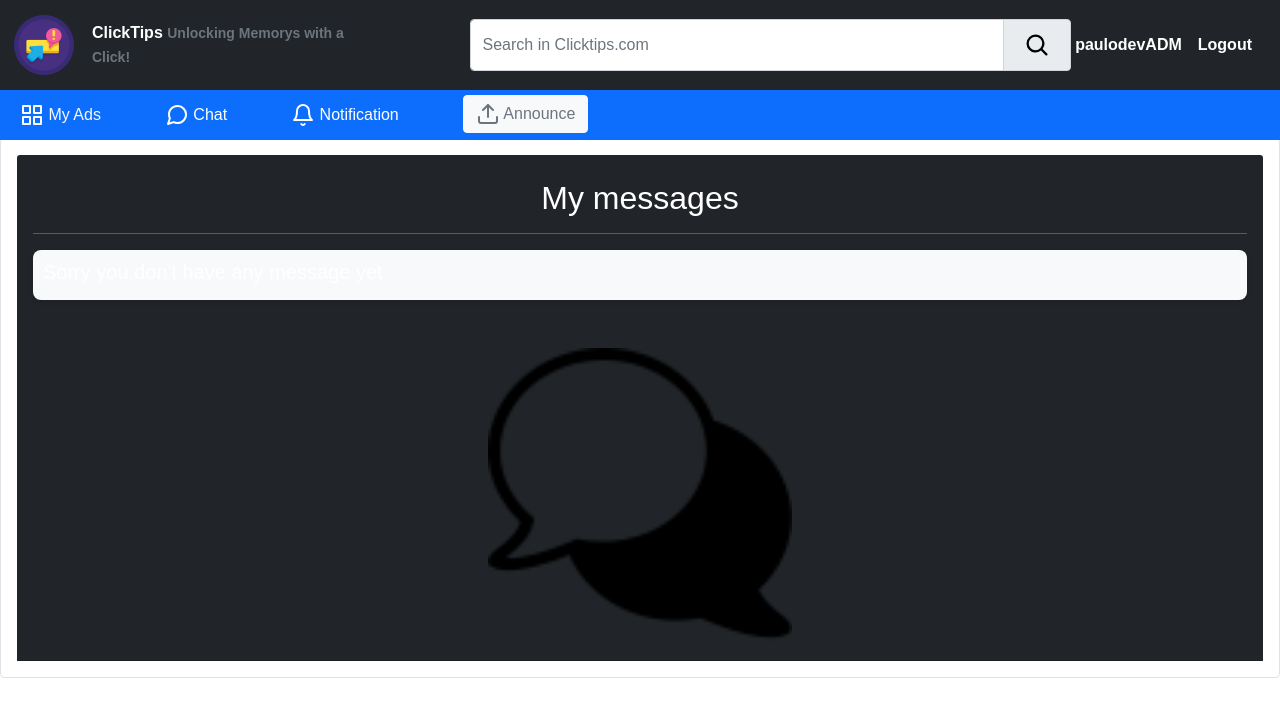
After one commit to MiracleForge/Cs50FinalProject, a Flask app: page /chat in a window 1280 px wide. The commit adds this page. Shown: the top 725 px of the page. Run offline with Flask 3, Linux system fonts and the light colour scheme; the visitor is signed in with stand-in values (Sample User, id 1); some libraries are stand-ins or nearby versions.

Commit message:
render message buged , fuckkk

```diff
--- a/app.py
+++ b/app.py
@@ -615,3 +615,21 @@ def adCreationDB():
                 return redirect('/')
 
     return render_template("AdsCreate.html", error=error_message)
+
+
+@app.route("/chat", methods=['GET', 'POST'])
+@login_required
+def user_chat():
+    user_id = session["user_id"]
+    user_messages = db.execute("SELECT * FROM Chat WHERE receiver_user_id = ?", user_id)
+    new_chat = request.args.get("openChat")
+
+    # Redirection requests
+    if request.method == 'GET':
+        if not new_chat:
+            new_chat = False
+
+        return render_template("chat.html", user_messages=user_messages, new_chat=new_chat)
+    else:
+
+        return render_template('chat.html')
--- a/static/CSS/style.css
+++ b/static/CSS/style.css
@@ -203,7 +203,9 @@ body {
 }
 /* Styles for screens larger than 600 pixels */
 @media (min-width: 600px) {
-
+    .list-group-numbered {
+        display: none!important;
+      }
 
     .search-input-container {
         width: 80vw;
--- /dev/null
+++ b/templates/chat.html
@@ -0,0 +1,57 @@
+{% extends "layout.html" %}
+
+{% block title %}
+    Chat
+{% endblock %}
+
+{% block main %}
+<div class="container-xxl p-lg-3 d-flex flex-column  rounded border border-1 d-block p-x-0 ">
+    <div class="card-header bg-dark text-white  text-center">
+        <h2 class="pt-3 title">My messages</h2>
+        <hr>
+
+        {% if new_chat == False and not user_messages %}
+            <h5 class="mx-auto mt-3 pb-3 title price-container">Sorry you don't have any message yet</h5>
+            <img class="img-fluid w-25 h-25 mx-auto mt-5 d-block" src="/static/assets/image/icons8-chat-100.png" alt="no messages" >
+    </div>
+        {% else %}
+            <div class="card-body bg-dark text-white text-center px-0 px-mb-3 rounded">
+                <div class="row">
+                    <div class="col-4 col-md-3 col-lg-4 border border-1 mb-3 mb-lg-0 bg-white" >
+                        <!-- List of messages-->
+                        <ol class="list-group list-group-numbered">
+                            <li class="list-group-item d-flex justify-content-between align-items-start">
+                              <div class="ms-2 me-auto">
+                                <div class="fw-bold">Subheading</div>
+                                Cras justo odio
+                              </div>
+                              <span class="badge bg-primary rounded-pill">14</span>
+                            </li>
+                            <li class="list-group-item d-flex justify-content-between align-items-start">
+                              <div class="ms-2 me-auto">
+                                <div class="fw-bold">Subheading</div>
+                                Cras justo odio
+                              </div>
+                              <span class="badge bg-primary rounded-pill">14</span>
+                            </li>
+                            <li class="list-group-item d-flex justify-content-between align-items-start">
+                              <div class="ms-2 me-auto">
+                                <div class="fw-bold">Subheading</div>
+                                Cras justo odio
+                              </div>
+                              <span class="badge bg-primary rounded-pill">14</span>
+                            </li>
+                          </ol>
+                        <!--List of messages -->
+
+                    </div>
+                <div class="col-8  col-lg-8 border border-1" style="height: 400px; background-color: blue;">
+
+                </div>
+                </div>
+            </div>
+        {% endif %}
+
+
+</div>
+{% endblock %}
```
Also changed, not shown: templates/renderUserAD.html (+13 -0 lines), app_db.db, static/assets/image/icons8-chat-100.png (added), 2 other files.
